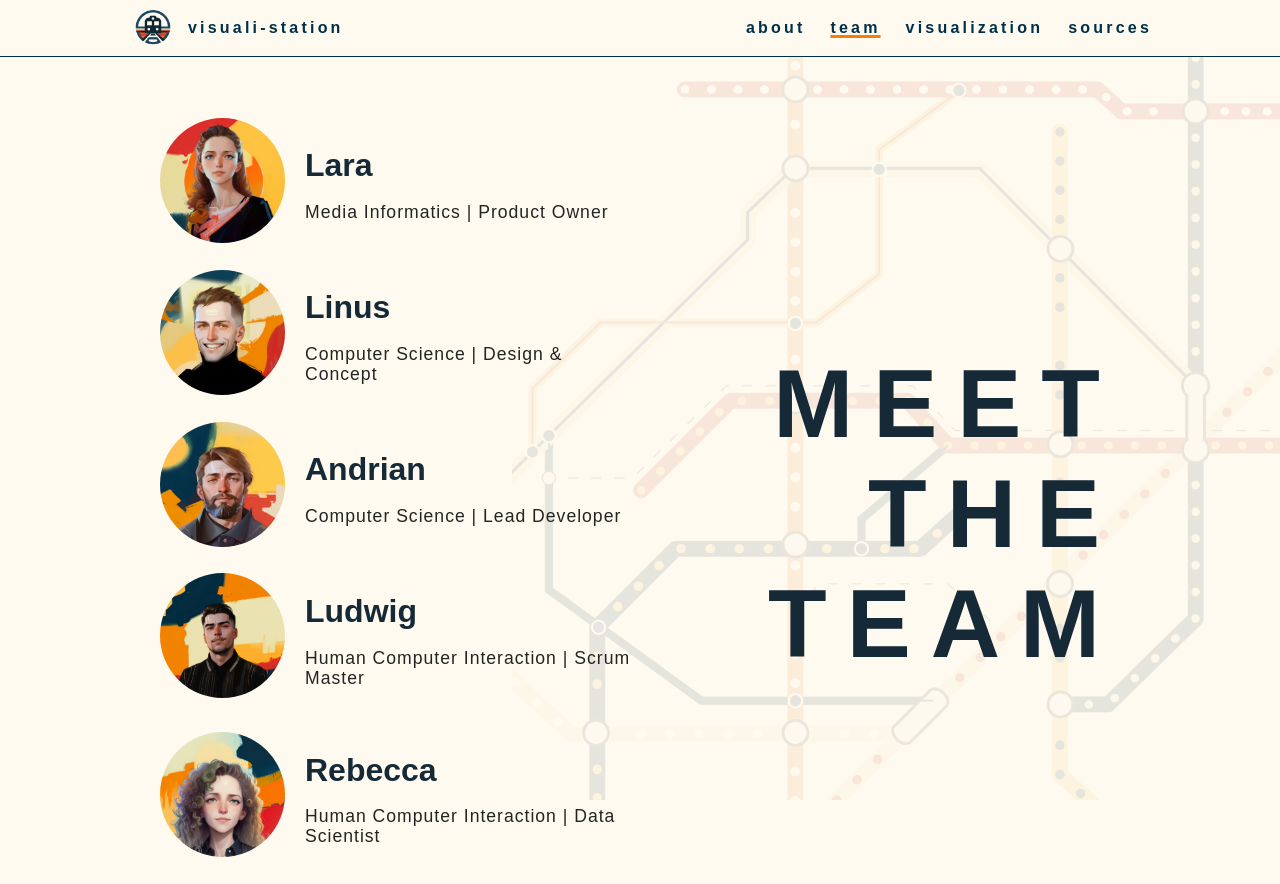
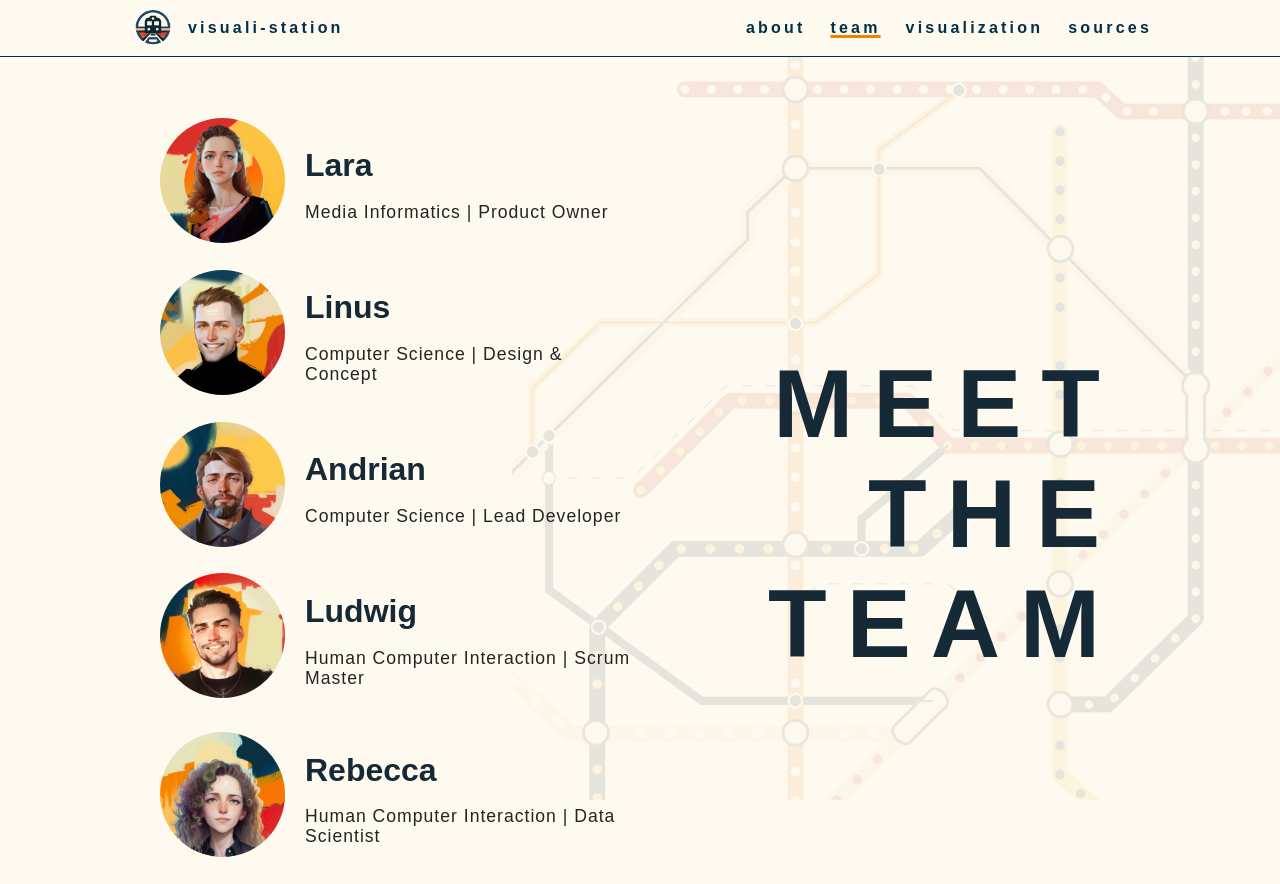
Before and after one commit to uzerterter/visualistation, a SvelteKit app: page /team in a window 1280 px wide. Built offline with nearby package versions, Linux system fonts and the light colour scheme.

Commit message:
change Ludwig image on team page

```diff
--- a/src/routes/team/+page.svelte
+++ b/src/routes/team/+page.svelte
@@ -21,7 +21,7 @@
         {
 			name: "Ludwig",
 			description: "Human Computer Interaction | Scrum Master",
-			image: "Ludwig.png"
+			image: "Ludwig.jpg"
 		},
         {
 			name: "Rebecca",
```
Also changed, not shown: static/Ludwig.jpg (added).
